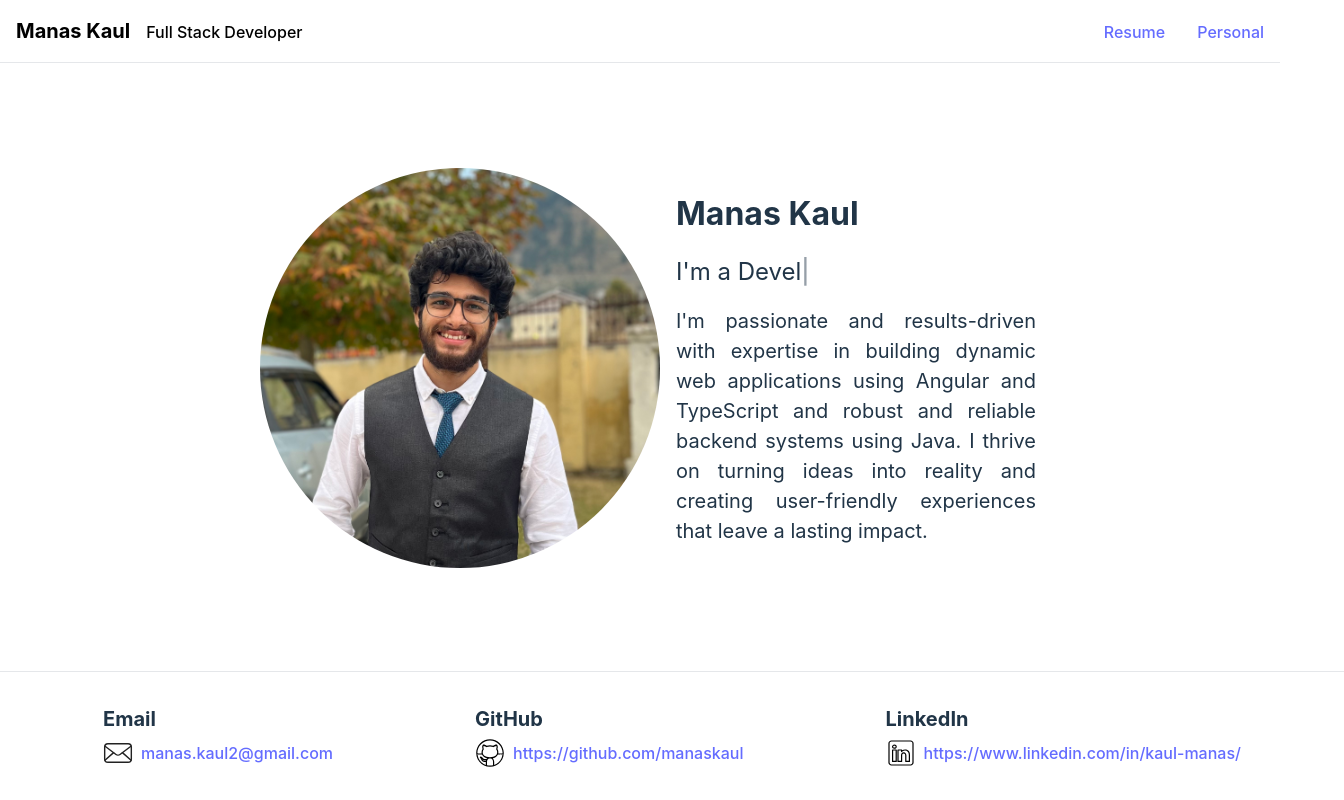
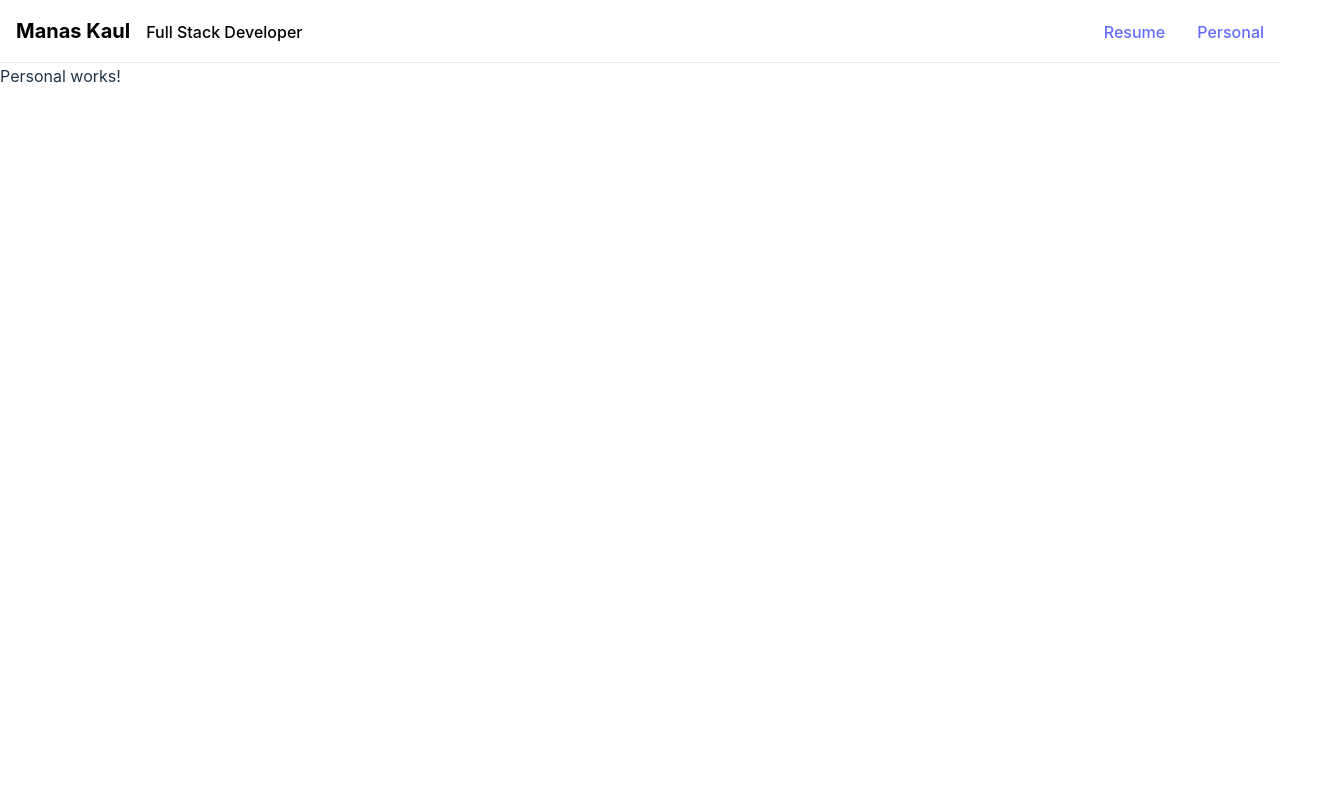
Before and after one commit to manaskaul/portfolio, a React (Vite) app: page /personal in a window 1280 px wide. Shown: the whole page, 1344 px wide, since content can reach past the window. Built offline with nearby package versions, Linux system fonts and the light colour scheme.

Commit message:
added shell

```diff
--- a/src/App.css
+++ b/src/App.css
@@ -6,3 +6,11 @@
   height: 100vh;
   width: 100vw;
 }
+
+.shell {
+  height: 100%;
+  width: 100%;
+  display: flex;
+  flex-direction: column;
+  margin-top: 64px;
+}
--- a/src/App.tsx
+++ b/src/App.tsx
@@ -3,16 +3,20 @@ import "./App.css";
 import HomePage from "./components/home-page/HomePage";
 import Resume from "./components/resume/Resume";
 import NavBar from "./components/nav-bar/NavBar";
+import Personal from "./components/personal/Personal";
 
 function App() {
   return (
     <>
       <NavBar />
-      <Routes>
-        <Route path="/" element={<HomePage />}></Route>
-        <Route path="/resume" element={<Resume />}></Route>
-        <Route path="*" element={<HomePage />}></Route>
-      </Routes>
+      <div className="shell">
+        <Routes>
+          <Route path="/" element={<HomePage />}></Route>
+          <Route path="/resume" element={<Resume />}></Route>
+          <Route path="/personal" element={<Personal />}></Route>
+          <Route path="*" element={<HomePage />}></Route>
+        </Routes>
+      </div>
     </>
   );
 }
--- a/src/components/home-page/HomePage.css
+++ b/src/components/home-page/HomePage.css
@@ -2,5 +2,4 @@
   height: 100%;
   display: flex;
   flex-direction: column;
-  margin-top: 64px;
 }
--- /dev/null
+++ b/src/components/personal/Personal.tsx
@@ -0,0 +1,7 @@
+import "./Personal.css";
+
+function Personal() {
+  return <div>Personal works!</div>;
+}
+
+export default Personal;
--- a/src/components/resume/Resume.css
+++ b/src/components/resume/Resume.css
@@ -3,7 +3,6 @@
   flex-direction: column;
   max-width: 775px;
   align-self: center;
-  margin-top: 64px;
   text-align: justify;
 
   .sub-heading {
--- a/vite.config.ts
+++ b/vite.config.ts
@@ -3,6 +3,6 @@ import react from "@vitejs/plugin-react-swc";
 
 // https://vitejs.dev/config/
 export default defineConfig({
-  base: "/portfolio",
+  base: "/",
   plugins: [react()],
 });
```
Also changed, not shown: package.json (+2 -6 lines), src/components/personal/Personal.css (added).
